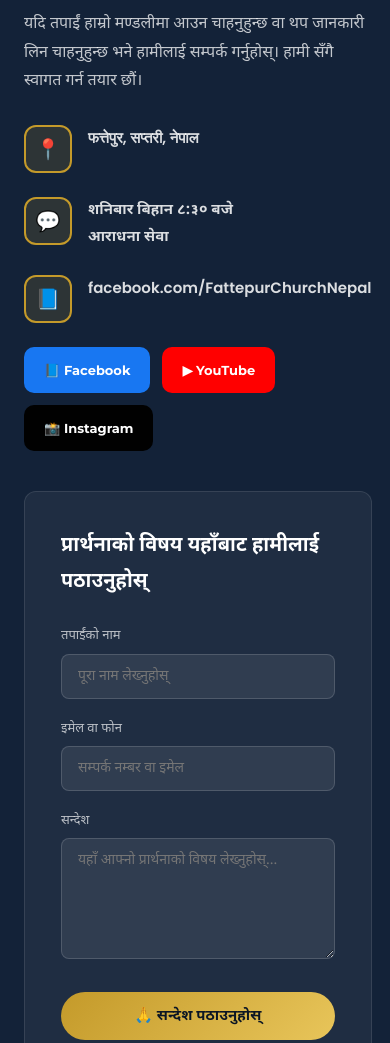
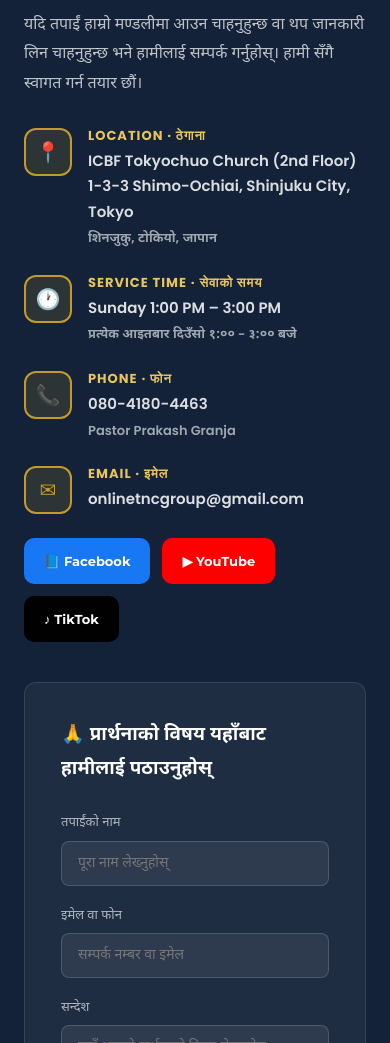
Before and after one commit to tokyonepalichurch/tokyonepalichurch.github.io, a plain HTML site: page index.html in a window 390 px wide. Shown: the part 9864-10907 px from the top of the page. Drawn offline with nearby package versions, Linux system fonts and the light colour scheme; a web font is replaced by a local one.

Commit message:
Update index.html

```diff
--- a/index.html
+++ b/index.html
@@ -2155,59 +2155,89 @@
     <div class="container">
       <div class="contact-grid">
 
-      <!-- Left info side -->
-      <div class="contact-info fade-up" style="color: var(--white);">
+        <!-- Left: TNC Info -->
+        <div class="contact-info fade-up">
           <span class="label" style="color: var(--gold);">सम्पर्क</span>
-        <h2 class="nepali" style="color: var(--white); font-size: clamp(26px,4vw,40px); font-weight:800; margin-bottom:8px;">हामीसँग जोडिनुहोस्</h2>
+          <h2 class="nepali" style="color: var(--white); font-size: clamp(26px,4vw,38px); font-weight:800; margin-bottom:8px;">हामीसँग जोडिनुहोस्</h2>
           <div class="gold-line" style="margin: 14px 0;"></div>
-        <p class="nepali" style="color: rgba(255,255,255,0.75); margin-bottom: 28px;">
+          <p class="nepali" style="color: rgba(255,255,255,0.72); margin-bottom: 28px; line-height:1.85;">
             यदि तपाईं हाम्रो मण्डलीमा आउन चाहनुहुन्छ वा थप जानकारी लिन चाहनुहुन्छ भने हामीलाई सम्पर्क गर्नुहोस्। हामी सँगै स्वागत गर्न तयार छौं।
           </p>
-        <div class="contact-row" style="color: var(--white);">
+
+          <div class="contact-row">
             <div class="cr-icon" style="background: rgba(196,154,42,0.15);">📍</div>
-          <div><p style="color: rgba(255,255,255,0.85);">फत्तेपुर, सप्तरी, नेपाल</p></div>
-        </div>
-        <div class="contact-row" style="color: var(--white);">
-          <div class="cr-icon" style="background: rgba(196,154,42,0.15);">💬</div>
             <div>
-            <p class="nepali" style="color: rgba(255,255,255,0.85);">शनिबार बिहान ८:३० बजे<br>आराधना सेवा</p>
-          </div>
-        </div>
-        <div class="contact-row" style="color: var(--white);">
-          <div class="cr-icon" style="background: rgba(196,154,42,0.15);">📘</div>
-          <div><p style="color: rgba(255,255,255,0.85);">facebook.com/FattepurChurchNepal</p></div>
-        </div>
+              <h4 style="color: var(--gold-light);">Location · ठेगाना</h4>
+              <p style="color: rgba(255,255,255,0.85);">ICBF Tokyochuo Church (2nd Floor)<br>1-3-3 Shimo-Ochiai, Shinjuku City, Tokyo</p>
+              <p class="nepali" style="color: rgba(255,255,255,0.6); font-size:13px; margin-top:3px;">शिनजुकु, टोकियो, जापान</p>
+            </div>
+          </div>
+
+          <div class="contact-row">
+            <div class="cr-icon" style="background: rgba(196,154,42,0.15);">🕐</div>
+            <div>
+              <h4 style="color: var(--gold-light);">Service Time · सेवाको समय</h4>
+              <p style="color: rgba(255,255,255,0.85);">Sunday 1:00 PM – 3:00 PM</p>
+              <p class="nepali" style="color: rgba(255,255,255,0.6); font-size:13px; margin-top:3px;">प्रत्येक आइतबार दिउँसो १:०० – ३:०० बजे</p>
+            </div>
+          </div>
+
+          <div class="contact-row">
+            <div class="cr-icon" style="background: rgba(196,154,42,0.15);">📞</div>
+            <div>
+              <h4 style="color: var(--gold-light);">Phone · फोन</h4>
+              <p style="color: rgba(255,255,255,0.85);"><a href="tel:+818041804463" style="color:rgba(255,255,255,0.85);">080-4180-4463</a></p>
+              <p style="color: rgba(255,255,255,0.6); font-size:13px; margin-top:3px;">Pastor Prakash Granja</p>
+            </div>
+          </div>
+
+          <div class="contact-row">
+            <div class="cr-icon" style="background: rgba(196,154,42,0.15);">✉</div>
+            <div>
+              <h4 style="color: var(--gold-light);">Email · इमेल</h4>
+              <p style="color: rgba(255,255,255,0.85);"><a href="mailto:onlinetncgroup@gmail.com" style="color:rgba(255,255,255,0.85);">onlinetncgroup@gmail.com</a></p>
+            </div>
+          </div>
+
           <div class="social-links" style="margin-top: 24px;">
-          <a href="https://www.facebook.com/" class="social-btn fb" target="_blank">📘 Facebook</a>
-          <a href="https://www.youtube.com/" class="social-btn yt" target="_blank">▶ YouTube</a>
-          <a href="https://www.instagram.com/" class="social-btn tk" target="_blank">📸 Instagram</a>
-        </div>
-      </div>
-
-      <!-- Right form side -->
+            <a href="https://www.facebook.com/profile.php?id=100068941296101" class="social-btn fb" target="_blank">📘 Facebook</a>
+            <a href="https://www.youtube.com/@TokyoNepaliChurchJapan" class="social-btn yt" target="_blank">▶ YouTube</a>
+            <a href="https://www.tiktok.com/@tokyonepalichurch1" class="social-btn tk" target="_blank">♪ TikTok</a>
+          </div>
+        </div>
+
+        <!-- Right: Prayer Request Form -->
         <div class="fade-up" style="background: rgba(255,255,255,0.05); border: 1px solid rgba(255,255,255,0.1); border-radius: var(--radius); padding: 36px;">
-        <h3 class="nepali" style="color: var(--white); font-size: 20px; margin-bottom: 24px;">प्रार्थनाको विषय यहाँबाट हामीलाई पठाउनुहोस्</h3>
+          <h3 class="nepali" style="color: var(--white); font-size: 19px; font-weight:700; margin-bottom: 24px;">🙏 प्रार्थनाको विषय यहाँबाट हामीलाई पठाउनुहोस्</h3>
 
           <div style="margin-bottom: 18px;">
-          <label class="nepali" style="display:block; color:rgba(255,255,255,0.7); font-size:13px; margin-bottom:6px;">तपाईंको नाम</label>
-          <input type="text" id="prayer-name" placeholder="पूरा नाम लेख्नुहोस्" style="width:100%; padding:12px 16px; background:rgba(255,255,255,0.08); border:1px solid rgba(255,255,255,0.15); border-radius:var(--radius-sm); color:var(--white); font-family:'Noto Sans Devanagari',sans-serif; font-size:14px; outline:none; transition:border 0.2s;" onfocus="this.style.borderColor='var(--gold)'" onblur="this.style.borderColor='rgba(255,255,255,0.15)'">
+            <label class="nepali" style="display:block; color:rgba(255,255,255,0.65); font-size:13px; margin-bottom:6px;">तपाईंको नाम</label>
+            <input type="text" id="prayer-name" placeholder="पूरा नाम लेख्नुहोस्"
+              style="width:100%; padding:12px 16px; background:rgba(255,255,255,0.07); border:1px solid rgba(255,255,255,0.15); border-radius:var(--radius-sm); color:var(--white); font-family:'Noto Sans Devanagari',sans-serif; font-size:14px; outline:none; transition:border 0.2s;"
+              onfocus="this.style.borderColor='var(--gold)'" onblur="this.style.borderColor='rgba(255,255,255,0.15)'">
           </div>
 
           <div style="margin-bottom: 18px;">
-          <label class="nepali" style="display:block; color:rgba(255,255,255,0.7); font-size:13px; margin-bottom:6px;">इमेल वा फोन</label>
-          <input type="text" id="prayer-contact" placeholder="सम्पर्क नम्बर वा इमेल" style="width:100%; padding:12px 16px; background:rgba(255,255,255,0.08); border:1px solid rgba(255,255,255,0.15); border-radius:var(--radius-sm); color:var(--white); font-family:'Noto Sans Devanagari',sans-serif; font-size:14px; outline:none; transition:border 0.2s;" onfocus="this.style.borderColor='var(--gold)'" onblur="this.style.borderColor='rgba(255,255,255,0.15)'">
+            <label class="nepali" style="display:block; color:rgba(255,255,255,0.65); font-size:13px; margin-bottom:6px;">इमेल वा फोन</label>
+            <input type="text" id="prayer-contact" placeholder="सम्पर्क नम्बर वा इमेल"
+              style="width:100%; padding:12px 16px; background:rgba(255,255,255,0.07); border:1px solid rgba(255,255,255,0.15); border-radius:var(--radius-sm); color:var(--white); font-family:'Noto Sans Devanagari',sans-serif; font-size:14px; outline:none; transition:border 0.2s;"
+              onfocus="this.style.borderColor='var(--gold)'" onblur="this.style.borderColor='rgba(255,255,255,0.15)'">
           </div>
 
           <div style="margin-bottom: 24px;">
-          <label class="nepali" style="display:block; color:rgba(255,255,255,0.7); font-size:13px; margin-bottom:6px;">सन्देश</label>
-          <textarea id="prayer-message" rows="5" placeholder="यहाँ आफ्नो प्रार्थनाको विषय लेख्नुहोस्..." style="width:100%; padding:12px 16px; background:rgba(255,255,255,0.08); border:1px solid rgba(255,255,255,0.15); border-radius:var(--radius-sm); color:var(--white); font-family:'Noto Sans Devanagari',sans-serif; font-size:14px; outline:none; resize:vertical; transition:border 0.2s;" onfocus="this.style.borderColor='var(--gold)'" onblur="this.style.borderColor='rgba(255,255,255,0.15)'"></textarea>
-        </div>
-
-        <button onclick="submitPrayerRequest()" style="width:100%; padding:14px; background:linear-gradient(135deg,var(--gold),var(--gold-light)); color:var(--navy-dark); border:none; border-radius:var(--radius-pill); font-family:'Noto Sans Devanagari','Poppins',sans-serif; font-size:15px; font-weight:700; cursor:pointer; transition:var(--transition);" onmouseover="this.style.opacity='0.9'" onmouseout="this.style.opacity='1'">
-          🙏 सन्देश पठाउनुहोस्
+            <label class="nepali" style="display:block; color:rgba(255,255,255,0.65); font-size:13px; margin-bottom:6px;">सन्देश</label>
+            <textarea id="prayer-message" rows="5" placeholder="यहाँ आफ्नो प्रार्थनाको विषय लेख्नुहोस्..."
+              style="width:100%; padding:12px 16px; background:rgba(255,255,255,0.07); border:1px solid rgba(255,255,255,0.15); border-radius:var(--radius-sm); color:var(--white); font-family:'Noto Sans Devanagari',sans-serif; font-size:14px; outline:none; resize:vertical; transition:border 0.2s;"
+              onfocus="this.style.borderColor='var(--gold)'" onblur="this.style.borderColor='rgba(255,255,255,0.15)'"></textarea>
+          </div>
+
+          <button onclick="submitPrayerRequest()"
+            style="width:100%; padding:14px; background:linear-gradient(135deg,var(--gold),var(--gold-light)); color:var(--navy-dark); border:none; border-radius:var(--radius-pill); font-family:'Noto Sans Devanagari','Poppins',sans-serif; font-size:15px; font-weight:700; cursor:pointer; letter-spacing:0.3px; transition:var(--transition);"
+            onmouseover="this.style.opacity='0.88'" onmouseout="this.style.opacity='1'">
+            सन्देश पठाउनुहोस्
           </button>
 
-        <p id="prayer-status" style="text-align:center; margin-top:14px; font-size:13px; color:var(--gold-light); display:none;"></p>
+          <p id="prayer-status" style="text-align:center; margin-top:14px; font-size:13px; display:none;"></p>
         </div>
 
       </div>
@@ -2711,27 +2741,30 @@
   document.querySelectorAll('.fade-up:not(.visible)').forEach(el => observer.observe(el));
 });
 pageObserver.observe(document.body, { childList: true, subtree: true });
-  // Prayer Request Form — EmailJS later connect गर्न यहाँ replace गर्नुहोस्
+
+// Prayer Request Form — EmailJS connect गर्दा यो function भित्र emailjs.send() थप्नुहोस्
 function submitPrayerRequest() {
-  const name = document.getElementById('prayer-name').value.trim();
+  const name    = document.getElementById('prayer-name').value.trim();
   const contact = document.getElementById('prayer-contact').value.trim();
   const message = document.getElementById('prayer-message').value.trim();
-  const status = document.getElementById('prayer-status');
+  const status  = document.getElementById('prayer-status');
 
   if (!name || !message) {
     status.style.display = 'block';
-    status.style.color = '#f87171';
-    status.textContent = '⚠ कृपया नाम र सन्देश भर्नुहोस्।';
+    status.style.color   = '#f87171';
+    status.textContent   = '⚠ कृपया नाम र सन्देश भर्नुहोस्।';
     return;
   }
 
-  // TODO: EmailJS integrate गर्दा यहाँ emailjs.send(...) राख्नुहोस्
-  // emailjs.send('YOUR_SERVICE_ID', 'YOUR_TEMPLATE_ID', { name, contact, message });
+  // TODO: EmailJS connect गर्दा तलको लाइन uncomment गरेर आफ्नो IDs राख्नुहोस्:
+  // emailjs.send('YOUR_SERVICE_ID', 'YOUR_TEMPLATE_ID', { name, contact, message })
+  //   .then(() => { /* success */ })
+  //   .catch((err) => { console.error('EmailJS error:', err); });
 
   status.style.display = 'block';
-  status.style.color = 'var(--gold-light)';
-  status.textContent = '✅ तपाईंको सन्देश पठाइयो। धन्यवाद!';
-  document.getElementById('prayer-name').value = '';
+  status.style.color   = '#86efac';
+  status.textContent   = '✅ तपाईंको सन्देश पठाइयो! धन्यवाद — जयमसिह 🙏';
+  document.getElementById('prayer-name').value    = '';
   document.getElementById('prayer-contact').value = '';
   document.getElementById('prayer-message').value = '';
 }
```
Lines whose indentation alone changed are shown as unchanged.
